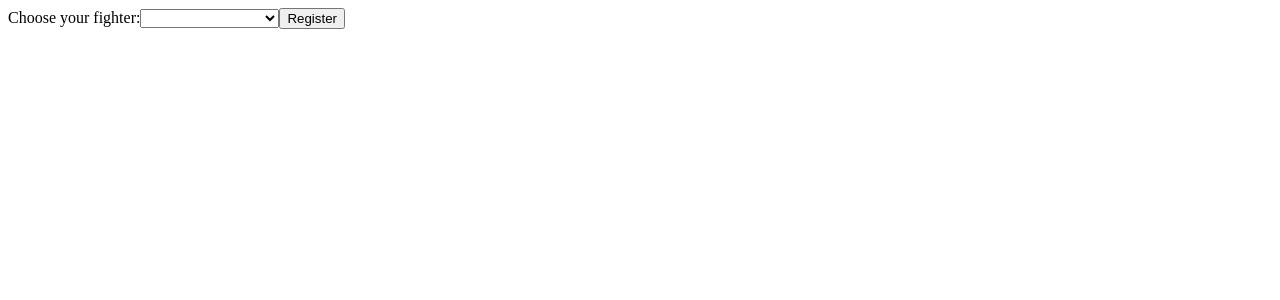
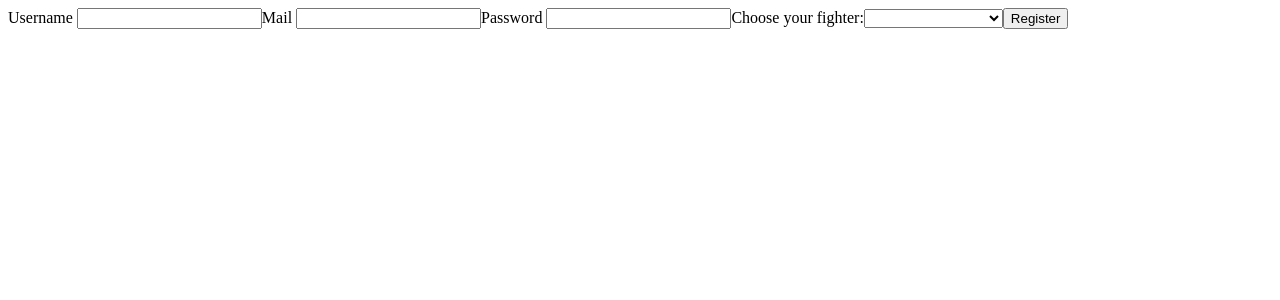
Before and after one commit to dr3am-team/tocatu-vue, a Vue app: page /register in a window 1280 px wide. Shown: the top 300 px of the page. Built offline with nearby package versions, Linux system fonts and the light colour scheme.

Commit message:
persistencia en browser

```diff
--- a/src/stores/login.js
+++ b/src/stores/login.js
@@ -1,18 +1,18 @@
 import { defineStore } from 'pinia'
 export const useLoginStore = defineStore('login', {
   state: () => {
-        return { isLogin: false, user: {nickname: '', permissions: [] } }
+    return { isLogin: false, user: { username: '', permissions: [] } }
   },
   getters: {
-        userInfo(){
+    userInfo() {
       return this.user
     }
   },
   actions: {
     logoutStore() {
-            console.log("logout")
+      console.log('logout')
       this.isLogin = false
-            this.user = { nickname: '', permissions: [] }
+      this.user = { username: '', permissions: [] }
     },
     loginStore(user) {
       this.isLogin = true
@@ -20,9 +20,7 @@ export const useLoginStore = defineStore('login', {
       console.log(this.isLogin)
     },
     havePermissions(access) {
-            return this.user.permissions.filter(p => p == access).length > 0 ?  true: false
-        },
-
-
-    },
+      return this.user.permissions.filter((p) => p == access).length > 0 ? true : false
+    }
+  }
 })
--- a/src/views/HomeView.vue
+++ b/src/views/HomeView.vue
@@ -5,39 +5,33 @@
       <RouterLink :to="{ name: 'Home' }">Home</RouterLink> |
       <RouterLink v-if="!isLogin" :to="{ name: 'Login' }">Login</RouterLink> |
       <RouterLink v-if="!isLogin" :to="{ name: 'Register' }">Register</RouterLink>
-      <button v-if="isLogin" @click="logout"> Logout </button>
+      <button v-if="isLogin" @click="logout">Logout</button>
     </div>
   </div>
-  <div v-if="havePermissions('banda')">
-    Nickname: {{userInfo.nickname}}
-    Tipo: {{userInfo.permissions[0]}}
-  </div>
+  <div v-if="havePermissions('band')">Esto es una banda Nickname: {{ userInfo.username }}</div>
+  <div v-if="havePermissions('bar')">Esto es un bar Nickname: {{ userInfo.username }}</div>
 </template>
 
 <script>
-import { storeToRefs } from 'pinia';
-import { RouterLink } from 'vue-router';
+import { storeToRefs } from 'pinia'
+import { RouterLink } from 'vue-router'
 import { useLoginStore } from '../stores/login'
-
 
 export default {
   components: { RouterLink },
-  setup(){
+  setup() {
     const store = useLoginStore()
-    const {userInfo, isLogin} = storeToRefs(store)
-    const { havePermissions, logoutStore} = store
-    return {userInfo, havePermissions, isLogin, logoutStore}
+    const { userInfo, isLogin } = storeToRefs(store)
+    const { havePermissions, logoutStore } = store
+    return { userInfo, havePermissions, isLogin, logoutStore }
   },
   methods: {
-    logout(){
+    logout() {
       this.logoutStore()
       this.$router.push('/')
     }
   }
-
-
-
-  }
+}
 </script>
 
 <style></style>
--- a/src/views/LoginView.vue
+++ b/src/views/LoginView.vue
@@ -1,14 +1,8 @@
 <template>
   <div>
-    <label for="user">
-      User: <input name="user" type="text" v-model="user.nickname" />
-    </label>
-    <label for="password">
-       Password: <input name="password" type="password" v-model="user.password"/>
-    </label>
+    <label for="user"> User: <input name="user" type="text" v-model="user.username" /> </label>
+    <label for="password"> Password: <input name="password" type="password" v-model="user.password" /> </label>
     <button @click="login">Login</button>
-
-
   </div>
 </template>
 
@@ -17,20 +11,26 @@ import { useLoginStore } from '../stores/login'
 export default {
   components: { useLoginStore },
   setup() {
-        const {loginStore} = useLoginStore();
+    const { loginStore } = useLoginStore()
     return { loginStore }
   },
   data() {
     return {
-            user: { nickname: '', password: '' }
+      user: { username: '', password: '' }
     }
   },
   methods: {
-      login(){
-        const {nickname, password} = this.user
-      if(nickname == "ea" && password == "eaea"){
-        this.loginStore({nickname: nickname, permissions: ['banda']})
-        this.$router.push("/")
+    login() {
+      const { username, password } = this.user
+      const users = JSON.parse(window.localStorage.getItem('usuarios'))
+      console.log(users)
+      const user = users.find((element) => element.username === username)
+      console.log('afuera de login')
+      console.log(user)
+      if (user && user.password == password) {
+        console.log('adentro de login')
+        this.loginStore({ username: username, permissions: [user.userType] })
+        this.$router.push('/')
       }
     }
   }
--- a/src/views/RegisterView.vue
+++ b/src/views/RegisterView.vue
@@ -1,20 +1,26 @@
 <template>
   <div>
+    <label for="style">Username <input type="text" v-model="generalData.username" /></label>
+    <label for="style">Mail <input type="mail" v-model="generalData.mail" /></label>
+    <label for="style">Password <input type="password" v-model="generalData.password" /></label>
+
     <label for="account-type">Choose your fighter:</label>
     <select id="account-type" v-model="typeSelected" @click="select">
       <option selected disable hidden>Choose your fighter</option>
-                <option v-for="type in accountType" :key="type.value" :value="type.value">{{ type.label }}</option>
-
+      <option v-for="type in accountType" :key="type.value" :value="type.value">
+        {{ type.label }}
+      </option>
     </select>
 
     <div v-if="typeSelected == 'band'">
-            <label for="bandName">Name of your band <input type="text" v-model="band.name"></label>
-            <label for="style">Style of your band <input type="text" v-model="band.style"></label>
+      <label for="bandName">Name of your band <input type="text" v-model="band.name" /></label>
+      <label for="style">Style of your band <input type="text" v-model="band.style" /></label>
     </div>
 
     <div v-if="typeSelected == 'bar'">
-             <label for="barName">Name of your bar <input type="text" v-model="bar.name"></label>
-            <label for="style"> Location of your bar <input type="text" v-model="bar.location"></label>
+      <label for="barName">Name of your bar <input type="text" v-model="bar.name" /></label>
+      <label for="address"> Address of your bar <input type="text" v-model="bar.address" /></label>
+      <label for="capacity">Capacity of your bar <input type="text" v-model="bar.capacity" /></label>
     </div>
     <button @click="register">Register</button>
   </div>
@@ -23,20 +29,36 @@
 <script>
 export default {
   components: {},
-    setup() {
-
+  mounted() {
+    const usersLocalStorage = JSON.parse(window.localStorage.getItem('usuarios'))
+    this.users = usersLocalStorage ?? [] //nullish coalesing
   },
+  setup() {},
   data() {
     return {
-            accountType: [{ label: 'Band', value: 'band' }, { label: 'Bar', value: 'bar' }],
+      accountType: [
+        { label: 'Band', value: 'band' },
+        { label: 'Bar', value: 'bar' }
+      ],
       typeSelected: '',
-            band: {name: '', style: ''},
-            bar: {name: '', location: ''}
+      band: { name: '', style: '' },
+      bar: { name: '', address: '', capacity: null },
+      generalData: { username: '', mail: '', password: '', userType: '' },
+      users: []
     }
   },
   methods: {
     register() {
-            //TODO
+      this.generalData.userType = this.typeSelected
+      const data = {
+        ...this.generalData,
+        ...(this.typeSelected == 'band' && { ...this.band }),
+        ...(this.typeSelected == 'bar' && { ...this.bar })
+      }
+      console.log(data)
+      this.users.push(data)
+      const datosEnString = JSON.stringify(this.users, null, '\t')
+      window.localStorage.setItem('usuarios', datosEnString)
     },
     select(e) {
       this.typeSelected = e.target.value
```
Also changed, not shown: .prettierrc.json. Lines whose indentation alone changed are shown as unchanged.
